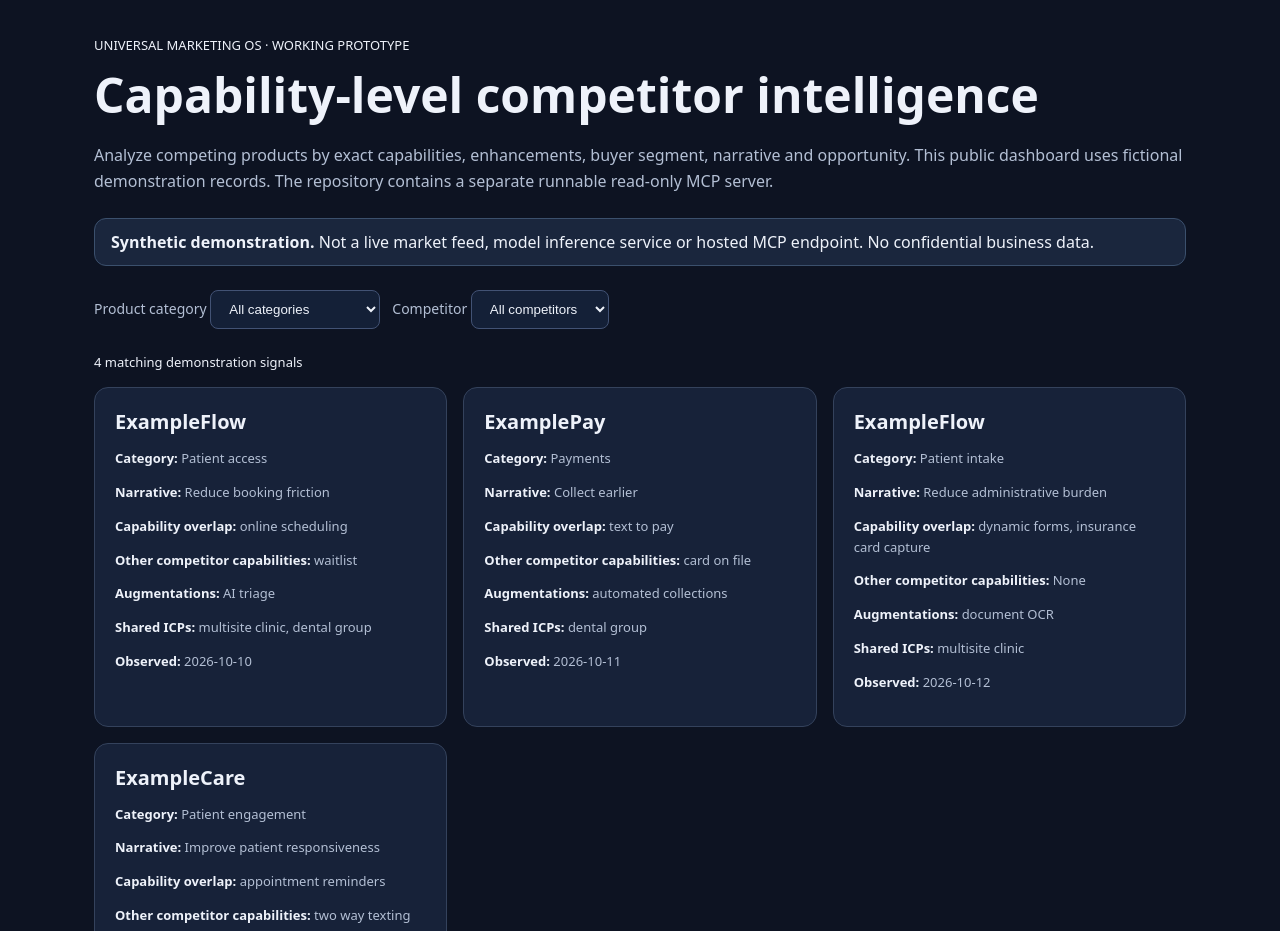
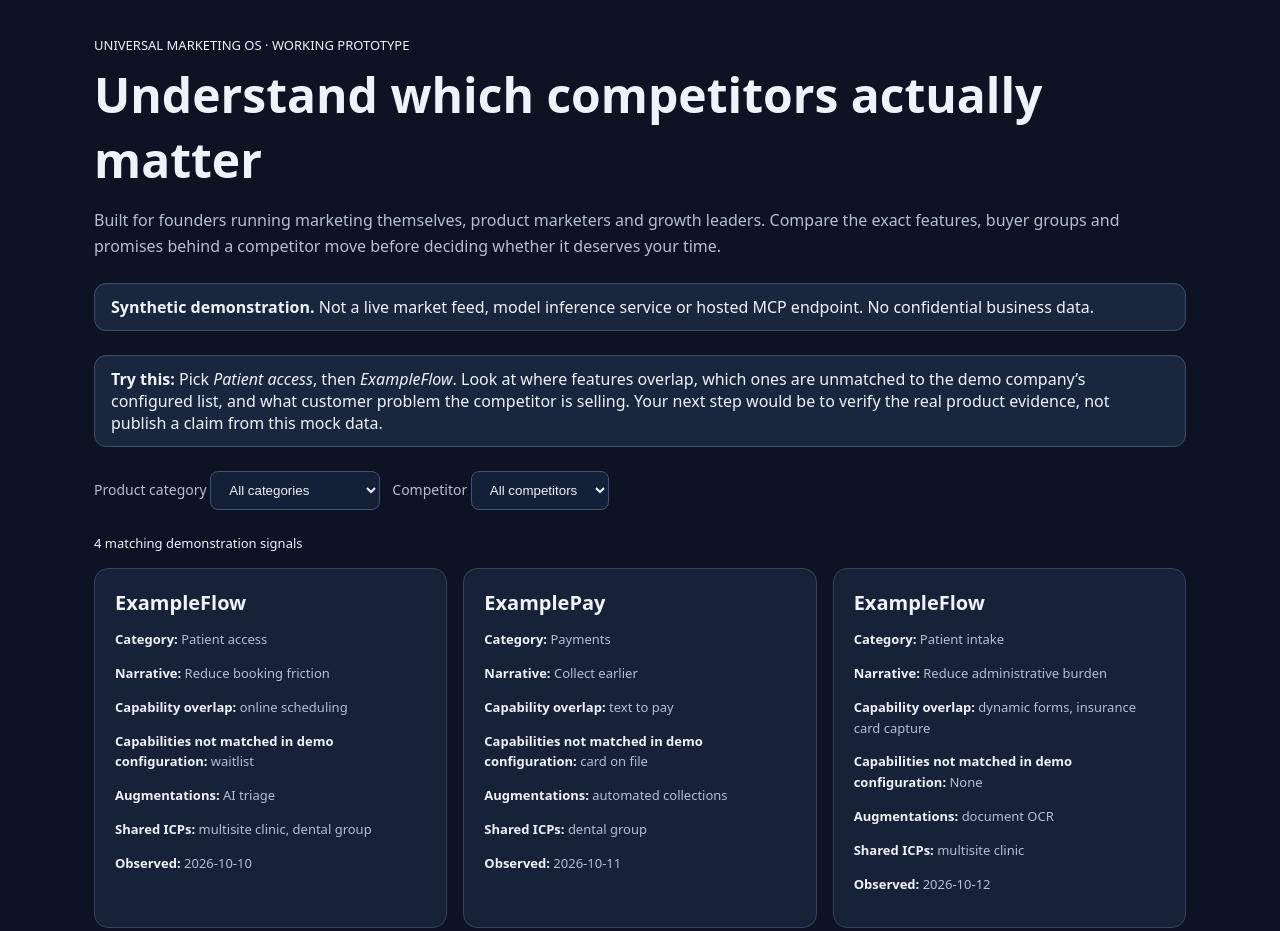
Before and after one commit to ABharadwaj-cell/marketing-market-intelligence-mcp, a plain HTML site: page docs/index.html in a window 1280 px wide. Shown: the top 931 px of the page. Drawn offline with Linux system fonts and the light colour scheme.

Commit message:
Make competitor dashboard understandable to founders and marketing leaders

```diff
--- a/docs/index.html
+++ b/docs/index.html
@@ -2,7 +2,7 @@
 <html lang="en">
 <head>
 <meta charset="UTF-8"><meta name="viewport" content="width=device-width,initial-scale=1">
-<title>Marketing Capability Intelligence | Demo</title>
+<title>Competitor Product & Feature Intelligence | Founder-Friendly Demo</title><meta name="description" content="Explore a synthetic competitor analysis by product category, feature overlap, augmentation, and buyer segment. For founders, marketing directors and product marketers.">
 <style>
 :root{color-scheme:dark;font-family:system-ui,-apple-system,Segoe UI,sans-serif;background:#0d1322;color:#eef2fa}
 *{box-sizing:border-box}body{max-width:1140px;margin:0 auto;padding:36px 24px}
@@ -17,11 +17,13 @@ strong{color:#eef2fa}.small{font-size:13px}footer{margin-top:36px}
 </style>
 </head><body>
 <div class="small">UNIVERSAL MARKETING OS · WORKING PROTOTYPE</div>
-<h1>Capability-level competitor intelligence</h1>
-<p>Analyze competing products by exact capabilities, enhancements, buyer segment, narrative and opportunity. This public dashboard uses fictional demonstration records. The repository contains a separate runnable read-only MCP server.</p>
+<h1>Understand which competitors actually matter</h1>
+<p>Built for founders running marketing themselves, product marketers and growth leaders. Compare the exact features, buyer groups and promises behind a competitor move before deciding whether it deserves your time.</p>
 <div class="note"><strong>Synthetic demonstration.</strong> Not a live market feed, model inference service or hosted MCP endpoint. No confidential business data.</div>
+<div class="note"><strong>Try this:</strong> Pick <em>Patient access</em>, then <em>ExampleFlow</em>. Look at where features overlap, which ones are unmatched to the demo company’s configured list, and what customer problem the competitor is selling. Your next step would be to verify the real product evidence, not publish a claim from this mock data.</div>
 <div class="toolbar"><label>Product category <select id="category"><option value="">All categories</option></select></label><label>Competitor <select id="competitor"><option value="">All competitors</option></select></label></div>
 <div id="summary" class="small"></div><div id="cards" class="grid" style="margin-top:16px"></div>
+<section class="note" aria-label="Decision guide"><strong>What can you decide from this?</strong> Which buyer segment and capability deserve further research. What you cannot conclude: that a business lacks an unmatched feature, that a claim is verified, or that this prototype generated leads or revenue. See the <a href="https://github.com/ABharadwaj-cell/marketing-market-intelligence-mcp/blob/main/docs/START_HERE.md">five-minute founder walkthrough</a> and the <a href="https://github.com/ABharadwaj-cell/marketing-revenue-lab">Revenue Lab</a> for how downstream outcomes could be evaluated.</section>
 <footer class="small">Source: <a href="https://github.com/ABharadwaj-cell/marketing-market-intelligence-mcp">GitHub repository</a>. Python logic in src/intelligence.py; automated tests in tests/.</footer>
 <script>
 const records=[
@@ -31,6 +33,6 @@ const records=[
 {id:"SIG-004",competitor:"ExampleCare",category:"Patient engagement",overlap:["appointment reminders"],missing:["two way texting"],augmentations:["multilingual automation"],icp:[],narrative:"Improve patient responsiveness",date:"2026-10-13"}];
 const category=document.getElementById('category'),competitor=document.getElementById('competitor'),cards=document.getElementById('cards'),summary=document.getElementById('summary');
 for(const [el,values] of [[category,new Set(records.map(x=>x.category))],[competitor,new Set(records.map(x=>x.competitor))]])for(const v of [...values].sort()){const o=document.createElement('option');o.value=v;o.textContent=v;el.append(o)}
-function render(){const list=records.filter(x=>(!category.value||x.category===category.value)&&(!competitor.value||x.competitor===competitor.value));summary.textContent=list.length+' matching demonstration signals';cards.replaceChildren();for(const r of list){const card=document.createElement('article');card.className='card';const h=document.createElement('h2');h.textContent=r.competitor;card.append(h);for(const [title,val] of [['Category',r.category],['Narrative',r.narrative],['Capability overlap',r.overlap.join(', ')||'None'],['Other competitor capabilities',r.missing.join(', ')||'None'],['Augmentations',r.augmentations.join(', ')],['Shared ICPs',r.icp.join(', ')||'No overlap in demo'],['Observed',r.date]]){const p=document.createElement('p');p.className='small';const b=document.createElement('strong');b.textContent=title+': ';p.append(b,document.createTextNode(val));card.append(p)}cards.append(card)}}
+function render(){const list=records.filter(x=>(!category.value||x.category===category.value)&&(!competitor.value||x.competitor===competitor.value));summary.textContent=list.length+' matching demonstration signals';cards.replaceChildren();for(const r of list){const card=document.createElement('article');card.className='card';const h=document.createElement('h2');h.textContent=r.competitor;card.append(h);for(const [title,val] of [['Category',r.category],['Narrative',r.narrative],['Capability overlap',r.overlap.join(', ')||'None'],['Capabilities not matched in demo configuration',r.missing.join(', ')||'None'],['Augmentations',r.augmentations.join(', ')],['Shared ICPs',r.icp.join(', ')||'No overlap in demo'],['Observed',r.date]]){const p=document.createElement('p');p.className='small';const b=document.createElement('strong');b.textContent=title+': ';p.append(b,document.createTextNode(val));card.append(p)}cards.append(card)}}
 category.addEventListener('change',render);competitor.addEventListener('change',render);render();
 </script></body></html>
```
